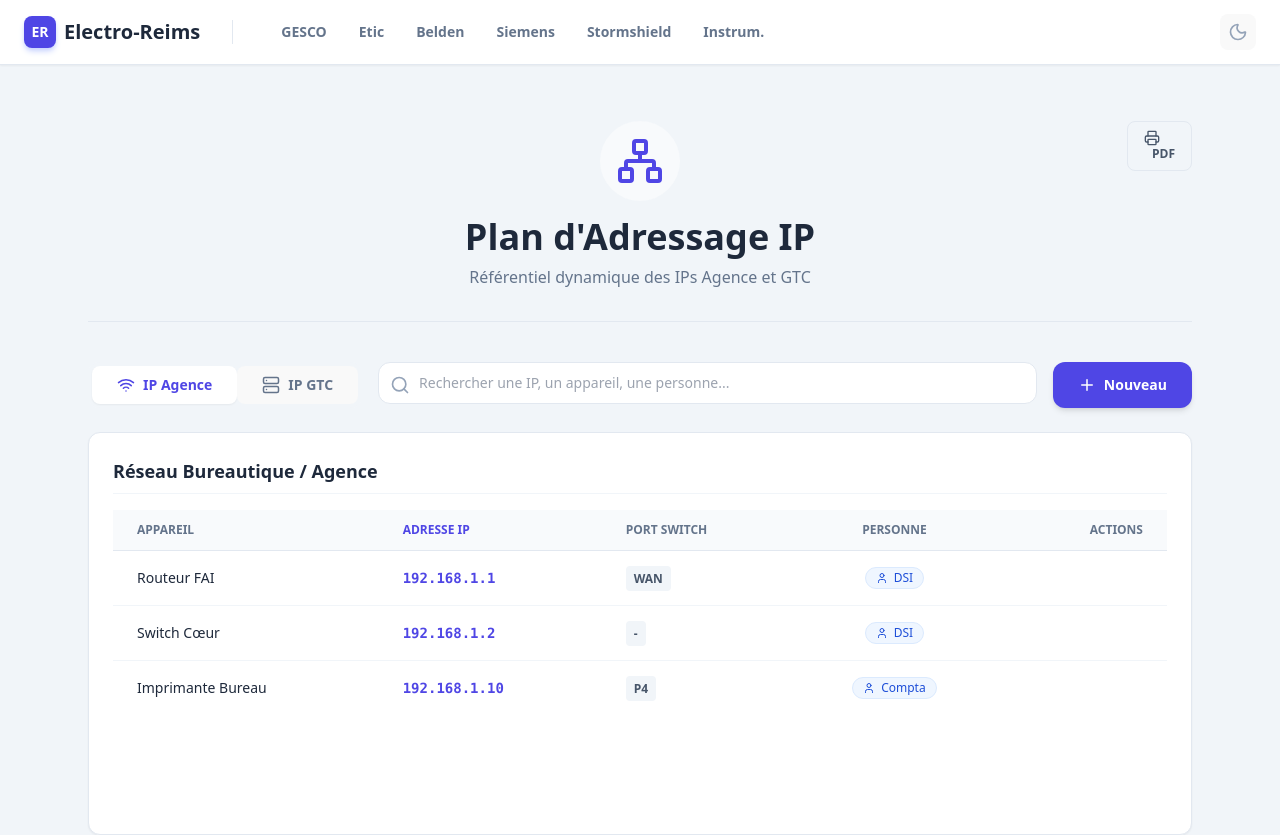
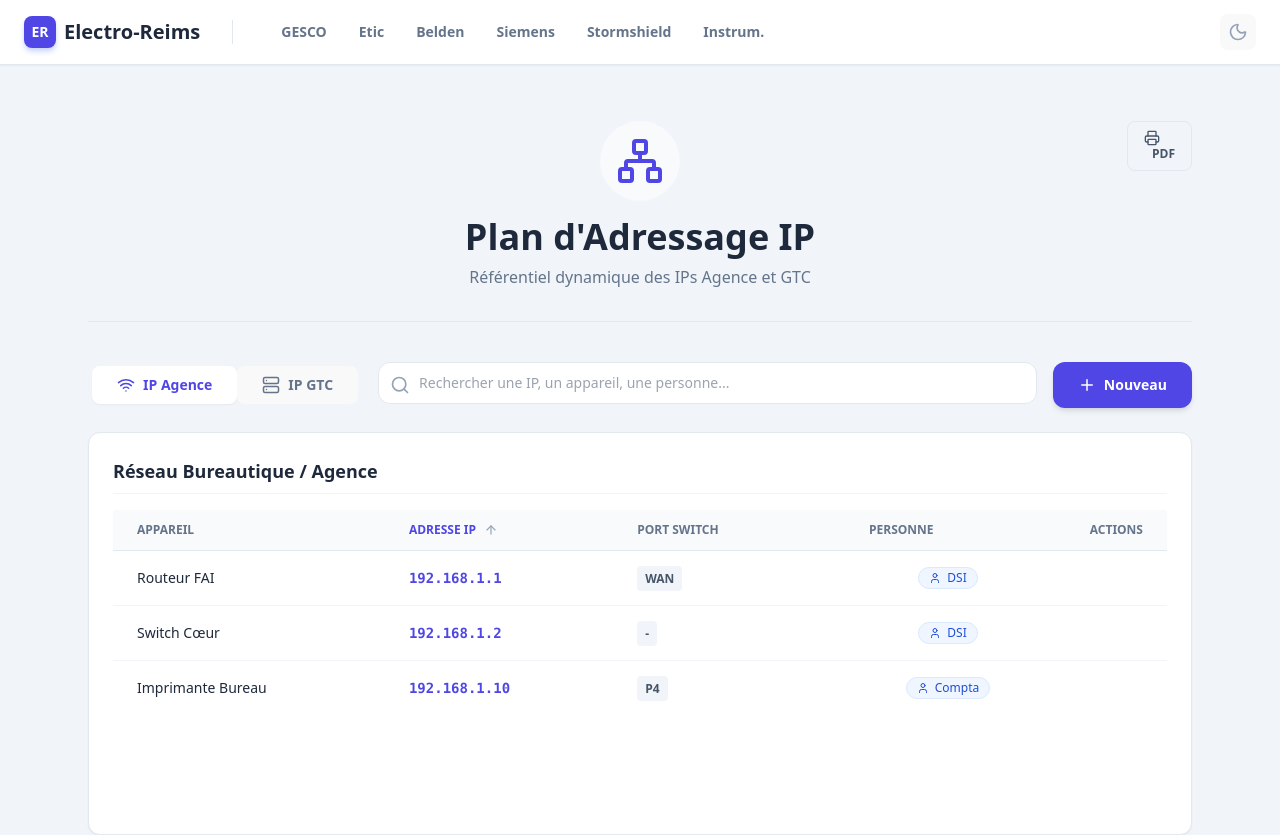
Before and after one commit to apetitpas-cpu/electro-reims-portail, a React (Vite) app: page /service-info/ip-plan in a window 1280 px wide. Shown: the top 835 px of the page. Built offline with nearby package versions, Linux system fonts and the light colour scheme.

Commit message:
Ajout fonction de tri Plan IP

```diff
--- a/src/serviceInfoApp/IpPlanAgence.jsx
+++ b/src/serviceInfoApp/IpPlanAgence.jsx
@@ -1,10 +1,13 @@
 import React, { useState, useEffect } from 'react';
-import { Network, Server, Search, Wifi, Plus, Trash2, Save, X, Edit2, User } from 'lucide-react';
+import { Network, Server, Search, Wifi, Plus, Trash2, Save, X, Edit2, User, ArrowUp, ArrowDown, ArrowUpDown } from 'lucide-react';
 import { PageContainer, BrandHeader, SectionCard } from '../components/UI';
 
 const IpPlanAgence = () => {
   const [activeTab, setActiveTab] = useState('agence');
   const [search, setSearch] = useState('');
+
+  // --- STATE DE TRI ---
+  const [sortConfig, setSortConfig] = useState({ key: 'ip', direction: 'asc' });
 
   // --- STATE DES DONNÉES (Avec chargement LocalStorage) ---
   const [dataAgence, setDataAgence] = useState(() => {
@@ -36,10 +39,10 @@ const IpPlanAgence = () => {
 
   // --- ÉDITION ---
   const [isEditing, setIsEditing] = useState(false);
-  const [editForm, setEditForm] = useState(null); // Contient l'objet en cours de modif ou création
+  const [editForm, setEditForm] = useState(null);
 
   const handleEdit = (item) => {
-    setEditForm({ ...item }); // Copie pour éviter modif directe
+    setEditForm({ ...item });
     setIsEditing(true);
   };
 
@@ -84,13 +87,83 @@ const IpPlanAgence = () => {
   };
 
 
-  // --- FILTRAGE ---
+  // --- LOGIQUE DE TRI ---
+  const handleSort = (key) => {
+    let direction = 'asc';
+    if (sortConfig.key === key && sortConfig.direction === 'asc') {
+      direction = 'desc';
+    }
+    setSortConfig({ key, direction });
+  };
+
+  // Helper pour comparer des IPs correctement (numériquement segment par segment)
+  const compareIps = (ipA, ipB) => {
+    const partsA = ipA.split('.').map(Number);
+    const partsB = ipB.split('.').map(Number);
+
+    for (let i = 0; i < 4; i++) {
+        if (partsA[i] > partsB[i]) return 1;
+        if (partsA[i] < partsB[i]) return -1;
+    }
+    return 0;
+  };
+
+  // --- FILTRAGE ET TRI ---
   const currentList = activeTab === 'agence' ? dataAgence : dataGtc;
-  const filteredData = currentList.filter(item =>
-      item.device.toLowerCase().includes(search.toLowerCase()) ||
-      item.ip.includes(search) ||
-      (item.person && item.person.toLowerCase().includes(search.toLowerCase()))
-  );
+
+  const processedData = React.useMemo(() => {
+    // 1. Filtrage
+    let data = currentList.filter(item =>
+        item.device.toLowerCase().includes(search.toLowerCase()) ||
+        item.ip.includes(search) ||
+        (item.person && item.person.toLowerCase().includes(search.toLowerCase()))
+    );
+
+    // 2. Tri
+    if (sortConfig.key) {
+        data.sort((a, b) => {
+            const valA = a[sortConfig.key] || "";
+            const valB = b[sortConfig.key] || "";
+
+            let comparison = 0;
+
+            // Tri spécial pour les IPs
+            if (sortConfig.key === 'ip' || sortConfig.key === 'gw') {
+                comparison = compareIps(valA, valB);
+            } else {
+                // Tri standard alphabétique
+                comparison = String(valA).localeCompare(String(valB), undefined, { numeric: true, sensitivity: 'base' });
+            }
+
+            return sortConfig.direction === 'asc' ? comparison : -comparison;
+        });
+    }
+
+    return data;
+  }, [currentList, search, sortConfig]);
+
+
+  // Composant En-tête de colonne triable
+  const SortableTh = ({ label, field, className="" }) => {
+    const isActive = sortConfig.key === field;
+    return (
+        <th
+            className={`px-6 py-3 cursor-pointer hover:bg-slate-100 dark:hover:bg-slate-800 transition-colors select-none ${className}`}
+            onClick={() => handleSort(field)}
+        >
+            <div className="flex items-center gap-2">
+                {label}
+                <span className="text-slate-400">
+                    {isActive ? (
+                        sortConfig.direction === 'asc' ? <ArrowUp size={14}/> : <ArrowDown size={14}/>
+                    ) : (
+                        <ArrowUpDown size={14} className="opacity-0 group-hover:opacity-50"/>
+                    )}
+                </span>
+            </div>
+        </th>
+    );
+  };
 
 
   // --- RENDU MODAL ÉDITION ---
@@ -178,13 +251,13 @@ const IpPlanAgence = () => {
         {/* Onglets */}
         <div className="flex bg-slate-100 dark:bg-slate-800 p-1 rounded-xl shrink-0">
             <button
-                onClick={() => setActiveTab('agence')}
+                onClick={() => { setActiveTab('agence'); setSearch(''); }}
                 className={`flex items-center gap-2 px-6 py-2 rounded-lg text-sm font-bold transition-all ${activeTab === 'agence' ? 'bg-white dark:bg-slate-700 text-indigo-600 dark:text-white shadow-sm' : 'text-slate-500 hover:text-slate-700'}`}
             >
                 <Wifi size={18} /> IP Agence
             </button>
             <button
-                onClick={() => setActiveTab('gtc')}
+                onClick={() => { setActiveTab('gtc'); setSearch(''); }}
                 className={`flex items-center gap-2 px-6 py-2 rounded-lg text-sm font-bold transition-all ${activeTab === 'gtc' ? 'bg-white dark:bg-slate-700 text-emerald-600 dark:text-white shadow-sm' : 'text-slate-500 hover:text-slate-700'}`}
             >
                 <Server size={18} /> IP GTC
@@ -218,25 +291,25 @@ const IpPlanAgence = () => {
             <table className="w-full text-sm text-left">
                 <thead className="text-xs text-slate-500 uppercase bg-slate-50 dark:bg-slate-900/50 border-b border-slate-200 dark:border-slate-700">
                     <tr>
-                        <th className="px-6 py-3">Appareil</th>
-                        <th className="px-6 py-3 font-bold text-indigo-600 dark:text-indigo-400">Adresse IP</th>
+                        <SortableTh label="Appareil" field="device" />
+                        <SortableTh label="Adresse IP" field="ip" className="text-indigo-600 dark:text-indigo-400" />
                         {activeTab === 'agence' ? (
                             <>
-                                <th className="px-6 py-3">Port Switch</th>
-                                <th className="px-6 py-3 text-center">Personne</th>
+                                <SortableTh label="Port Switch" field="port" />
+                                <SortableTh label="Personne" field="person" className="text-center" />
                             </>
                         ) : (
                             <>
-                                <th className="px-6 py-3">Masque</th>
-                                <th className="px-6 py-3">Gateway</th>
+                                <SortableTh label="Masque" field="mask" />
+                                <SortableTh label="Gateway" field="gw" />
                             </>
                         )}
-                        <th className="px-6 py-3 text-right no-print">Actions</th>
+                        <th className="px-6 py-3 text-right no-print w-20">Actions</th>
                     </tr>
                 </thead>
                 <tbody className="divide-y divide-slate-100 dark:divide-slate-700">
-                    {filteredData.length > 0 ? (
-                        filteredData.map((row) => (
+                    {processedData.length > 0 ? (
+                        processedData.map((row) => (
                             <tr key={row.id} className="hover:bg-slate-50 dark:hover:bg-slate-800/50 transition-colors group">
                                 <td className="px-6 py-3 font-medium text-slate-800 dark:text-white">
                                     {row.device}
```
